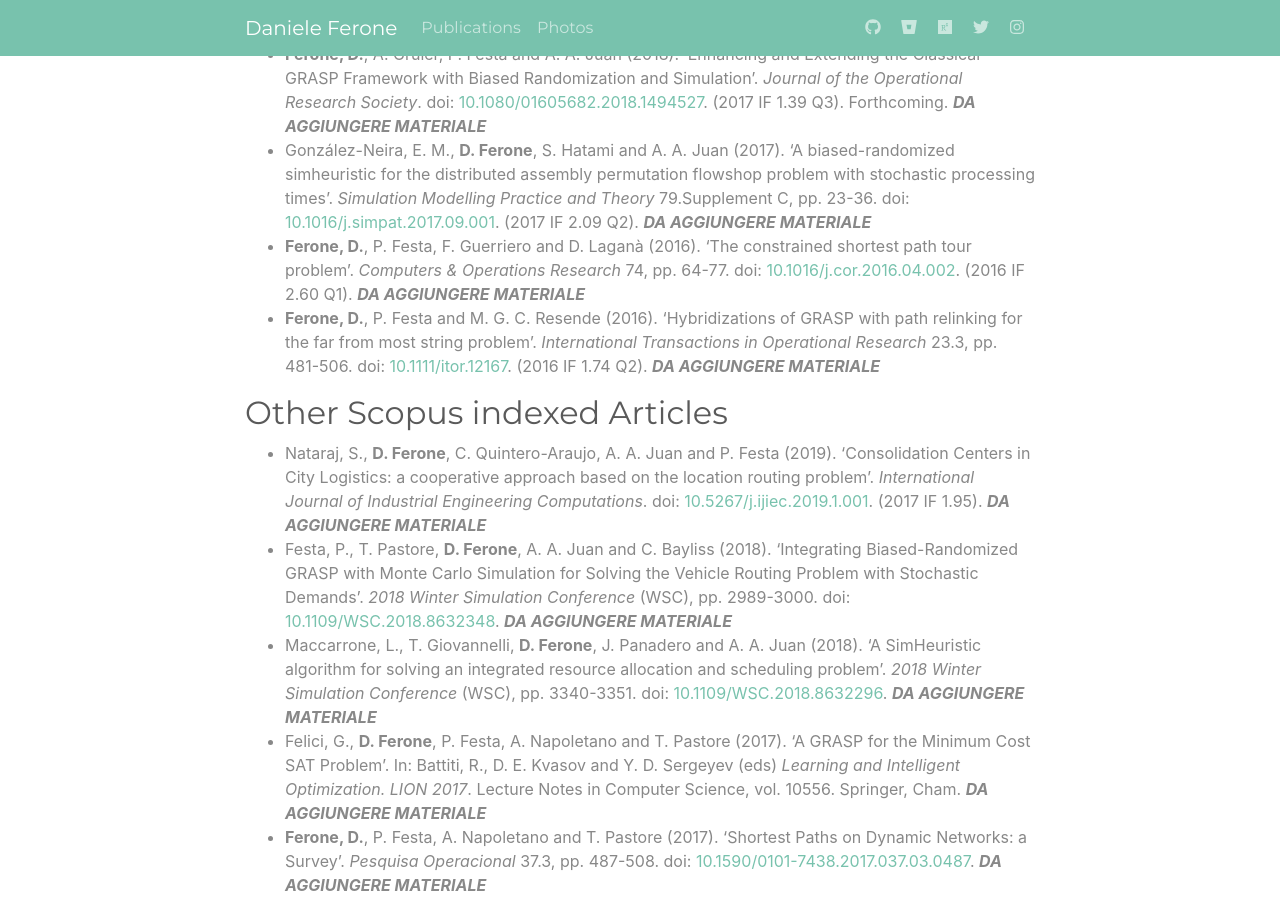
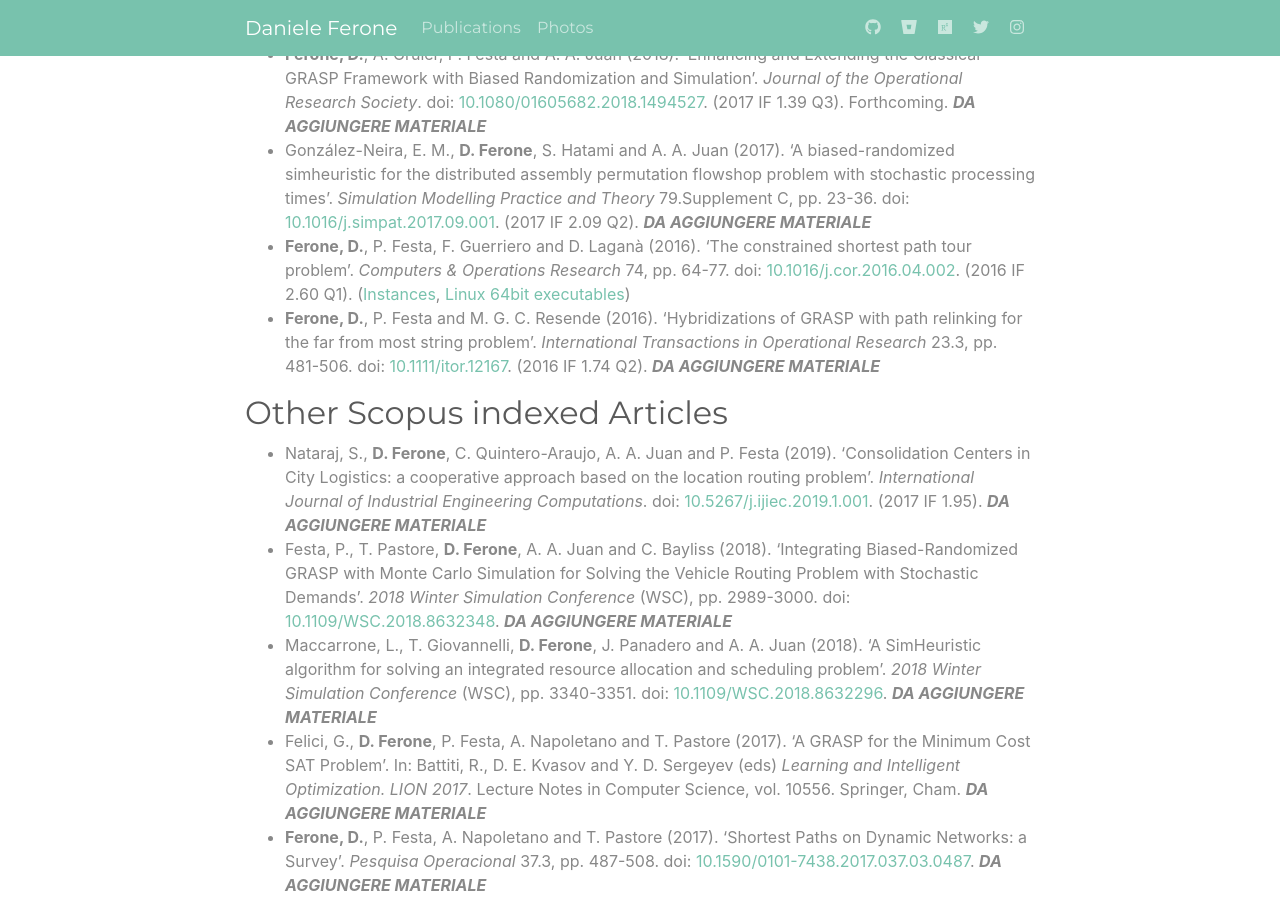
Before and after one commit to fdaniele85/fdaniele85.github.io, a Jekyll site: the page built from index.html, in a window 1280 px wide and 900 px high, scrolled down 604 px. Built offline with Jekyll 4.4.1, drawn with Linux system fonts in a browser that asks for light colours; nearby versions of some CDN libraries; comment, search, counter and statistics services are not loaded.

Commit message:
Add materials for 'The Constrained Shortest Path Tour Problem'

```diff
--- a/index.html
+++ b/index.html
@@ -35,7 +35,7 @@ $(document).ready(function(){
   <li>Alvarez-Fernandez, S., <strong>D. Ferone</strong>, A. A. Juan, D. G. Silva and J. de Armas (2018). ‘A 2‐stage biased‐randomized iterated local search for the uncapacitated single allocation <em>p</em>‐hub median problem’. <em>Transactions on Emerging Telecommunications Technologies</em> 29.9, e3418. doi: <a href="https://doi.org/10.1002/ett.3418">10.1002/ett.3418</a>. (2017 IF 1.60 Q3). <strong><em>DA AGGIUNGERE MATERIALE</em></strong></li>
   <li><strong>Ferone, D.</strong>, A. Gruler, P. Festa and A. A. Juan (2018). ‘Enhancing and Extending the Classical GRASP Framework with Biased Randomization and Simulation’. <em>Journal of the Operational Research Society</em>. doi: <a href="https://doi.org/10.1080/01605682.2018.1494527">10.1080/01605682.2018.1494527</a>. (2017 IF 1.39 Q3). Forthcoming. <strong><em>DA AGGIUNGERE MATERIALE</em></strong></li>
   <li>González-Neira, E. M., <strong>D. Ferone</strong>, S. Hatami and A. A. Juan (2017). ‘A biased-randomized simheuristic for the distributed assembly permutation flowshop problem with stochastic processing times’. <em>Simulation Modelling Practice and Theory</em> 79.Supplement C, pp. 23-36. doi: <a href="https://doi.org/10.1016/j.simpat.2017.09.001">10.1016/j.simpat.2017.09.001</a>. (2017 IF 2.09 Q2). <strong><em>DA AGGIUNGERE MATERIALE</em></strong></li>
-  <li><strong>Ferone, D.</strong>, P. Festa, F. Guerriero and D. Laganà (2016). ‘The constrained shortest path tour problem’. <em>Computers &amp; Operations Research</em> 74, pp. 64-77. doi: <a href="https://doi.org/10.1016/j.cor.2016.04.002">10.1016/j.cor.2016.04.002</a>. (2016 IF 2.60 Q1). <strong><em>DA AGGIUNGERE MATERIALE</em></strong></li>
+  <li><strong>Ferone, D.</strong>, P. Festa, F. Guerriero and D. Laganà (2016). ‘The constrained shortest path tour problem’. <em>Computers &amp; Operations Research</em> 74, pp. 64-77. doi: <a href="https://doi.org/10.1016/j.cor.2016.04.002">10.1016/j.cor.2016.04.002</a>. (2016 IF 2.60 Q1). (<a href="papers/csptp/Instances.zip">Instances</a>, <a href="papers/csptp/Linux (64bit) executables.zip">Linux 64bit executables</a>)</li>
   <li><strong>Ferone, D.</strong>, P. Festa and M. G. C. Resende (2016). ‘Hybridizations of GRASP with path relinking for the far from most string problem’. <em>International Transactions in Operational Research</em> 23.3, pp. 481-506. doi: <a href="https://doi.org/10.1111/itor.12167">10.1111/itor.12167</a>. (2016 IF 1.74 Q2). <strong><em>DA AGGIUNGERE MATERIALE</em></strong></li>
 </ul>
 
```
Also changed, not shown: 2 other files.
